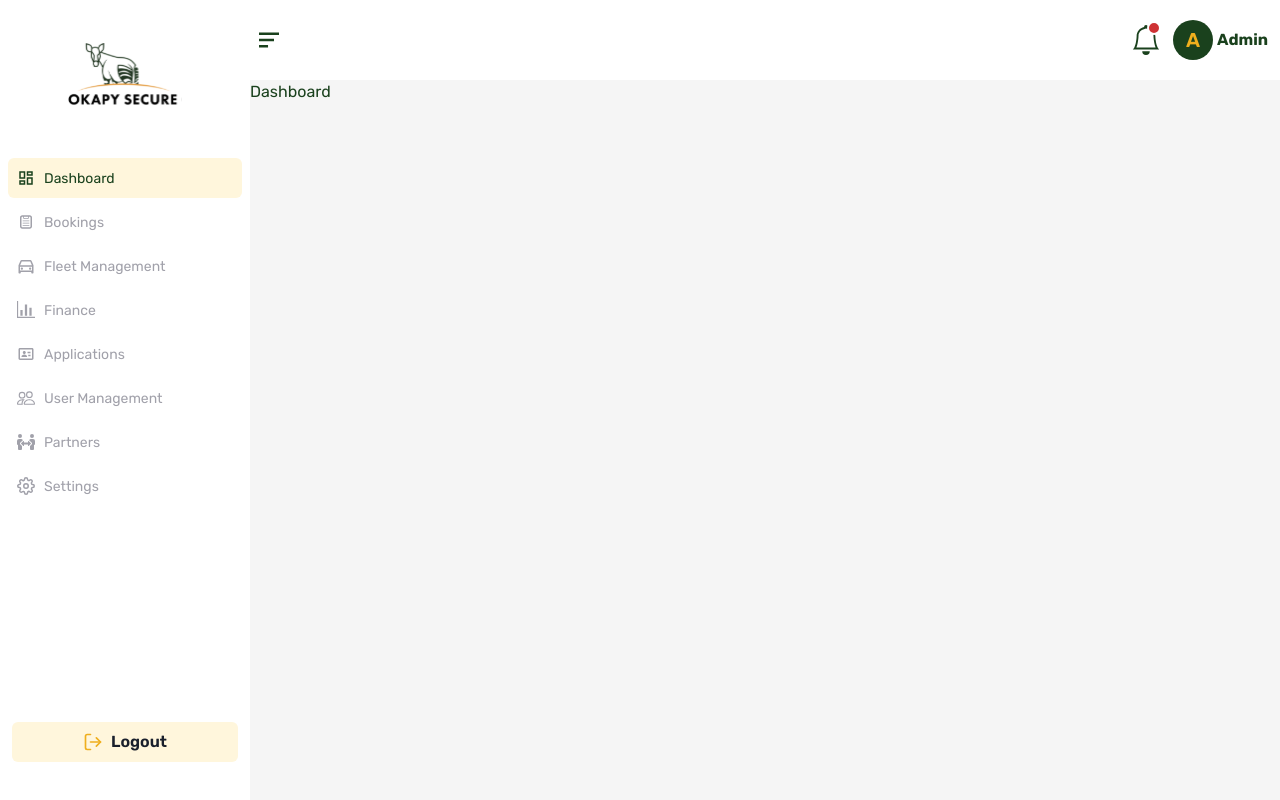
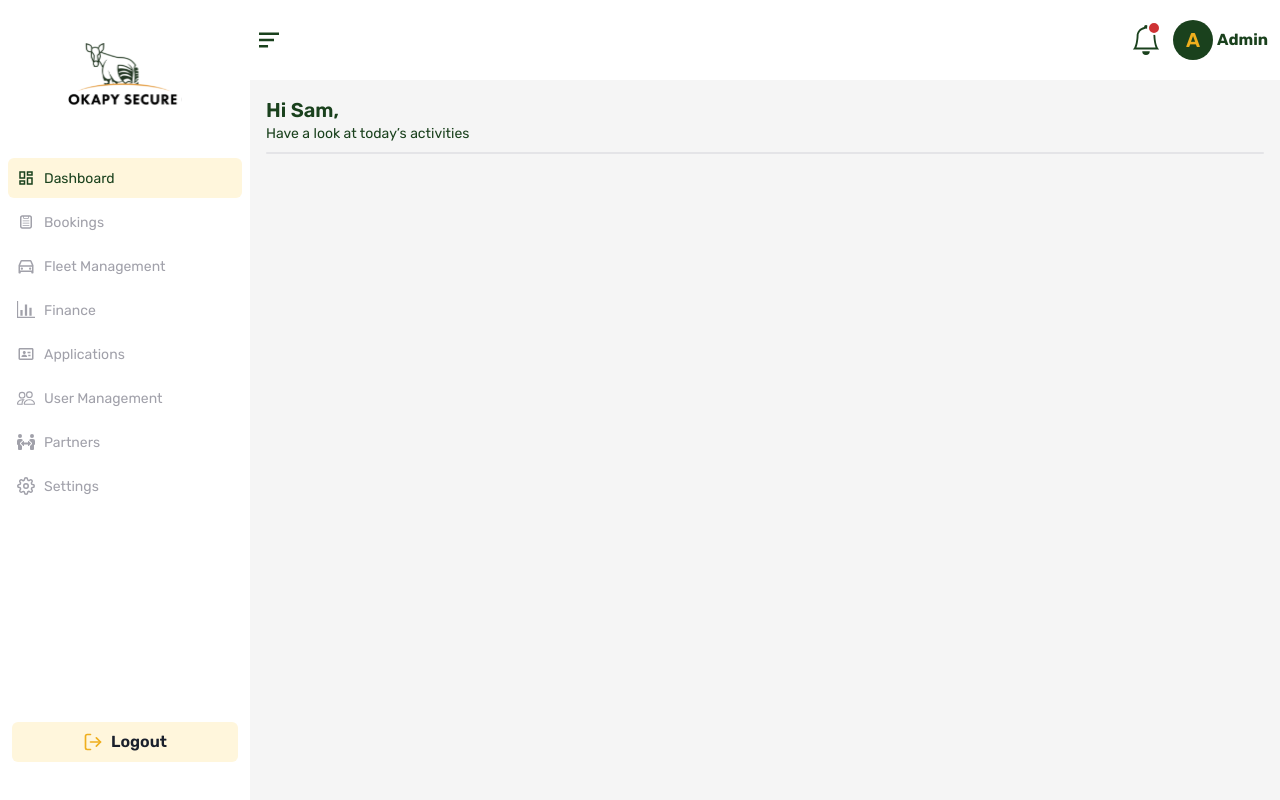
Before and after one commit to Pekstaar/pie-admin, a React (Create React App) app: page / in a window 1280 px wide. Built offline with nearby package versions, Linux system fonts and the light colour scheme.

Commit message:
[UPDATE]: dashboard breadcrumb

```diff
--- /dev/null
+++ b/src/components/dashboard/Breadcrumb.jsx
@@ -0,0 +1,18 @@
+import { Box, Text } from "@chakra-ui/react";
+import React from "react";
+
+const Breadcrumb = () => {
+  return (
+    <Box p={"2"}>
+      <Text fontWeight={"semibold"} className={"text-xl"}>
+        Hi Sam,
+      </Text>
+
+      <Text className={"text-sm"}>Have a look at today’s activities</Text>
+
+      <Box className="rounded-full bg-zinc-200 h-0.5 mt-2" />
+    </Box>
+  );
+};
+
+export default Breadcrumb;
--- a/src/pages/Dashboard.jsx
+++ b/src/pages/Dashboard.jsx
@@ -1,7 +1,13 @@
+import { Box } from "@chakra-ui/react";
 import React from "react";
+import Breadcrumb from "../components/dashboard/Breadcrumb";
 
 const Dashboard = () => {
-  return <h1>Dashboard</h1>;
+  return (
+    <Box p={"2"}>
+      <Breadcrumb />
+    </Box>
+  );
 };
 
 export default Dashboard;
```
